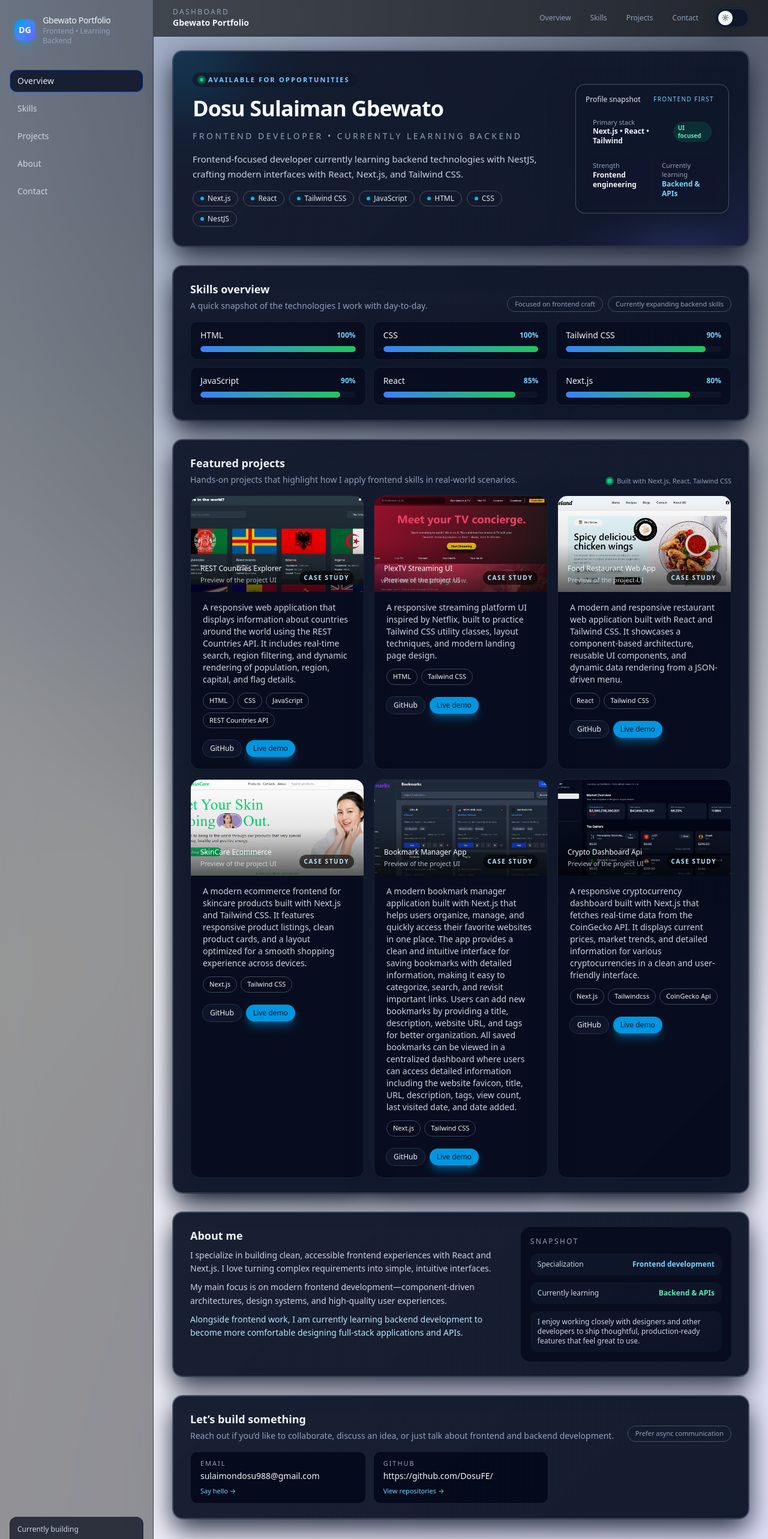
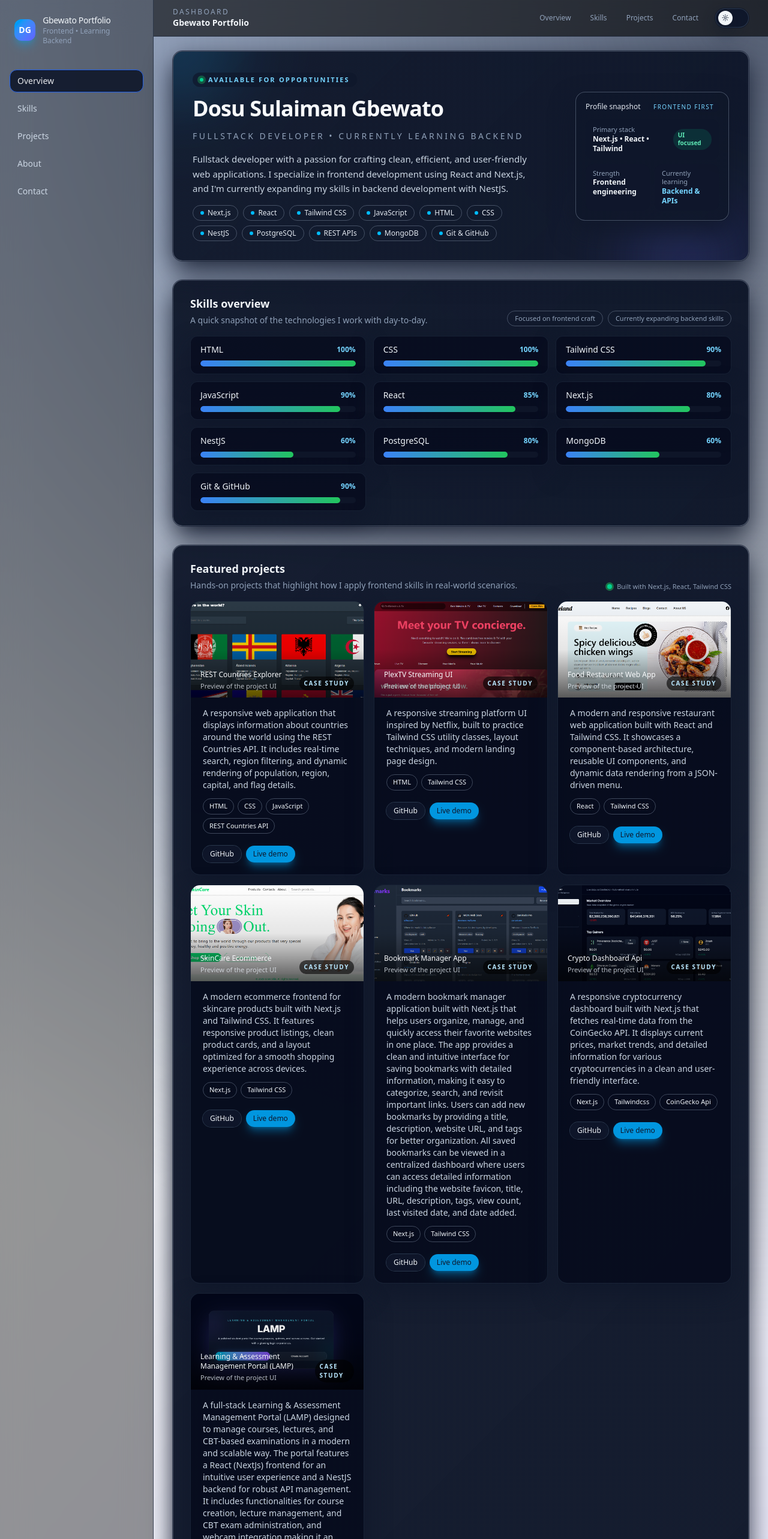
Before and after one commit to DosuFE/gbewato-portfolio, a Next.js app: page / in a window 1280 px wide. Shown: the top 2566 px of the page at 60% size. Built offline with nearby package versions, Linux system fonts and the light colour scheme.

Commit message:
Adding of another project of lamp

```diff
--- a/app/page.tsx
+++ b/app/page.tsx
@@ -26,6 +26,10 @@ const skills = [
   { name: "JavaScript", level: 90 },
   { name: "React", level: 85 },
   { name: "Next.js", level: 80 },
+  { name: "NestJS", level: 60 },
+  { name: "PostgreSQL", level: 80 },
+  { name: "MongoDB", level: 60 },
+  { name: "Git & GitHub", level: 90 }
 ] as const;
 
 const projects = [
@@ -80,6 +84,14 @@ const projects = [
     image: "/crypto-dashboard.png",
     githubUrl: "https://github.com/DosuFE/crypto-dashboard",
     liveUrl: "https://crypto-dashboard-one-navy.vercel.app/"
+  },
+  {
+    title: "Learning & Assessment Management Portal (LAMP)",
+    description: "A full-stack Learning & Assessment Management Portal (LAMP) designed to manage courses, lectures, and CBT-based examinations in a modern and scalable way. The portal features a React (NextJs) frontend for an intuitive user experience and a NestJS backend for robust API management. It includes functionalities for course creation, lecture management, and CBT exam administration, and webcam integration making it an ideal solution for educational institutions looking to streamline their learning and assessment processes.",
+    techStack: ["Next.js", "React", "Tailwind CSS", "NestJS", "PostgreSQL"],
+    image: "/lamp.png",
+    githubUrl: "https://github.com/DosuFE/lamp",
+    liveUrl: "https://lamp-chi-six.vercel.app/"
   }
 ];
 
@@ -104,9 +116,9 @@ export default function Home() {
           <section id="hero" className="scroll-mt-24">
             <Hero
               name="Dosu Sulaiman Gbewato"
-              role="Frontend Developer"
-              description="Frontend-focused developer currently learning backend technologies with NestJS, crafting modern interfaces with React, Next.js, and Tailwind CSS."
-              techStack={["Next.js", "React", "Tailwind CSS", "JavaScript", "HTML", "CSS", "NestJS"]}
+              role="Fullstack Developer"
+              description="Fullstack developer with a passion for crafting clean, efficient, and user-friendly web applications. I specialize in frontend development using React and Next.js, and I'm currently expanding my skills in backend development with NestJS."
+              techStack={["Next.js", "React", "Tailwind CSS", "JavaScript", "HTML", "CSS", "NestJS", "PostgreSQL", "REST APIs", "MongoDB", "Git & GitHub"]}
             />
           </section>
 
```
Also changed, not shown: public/lamp.png (added).
